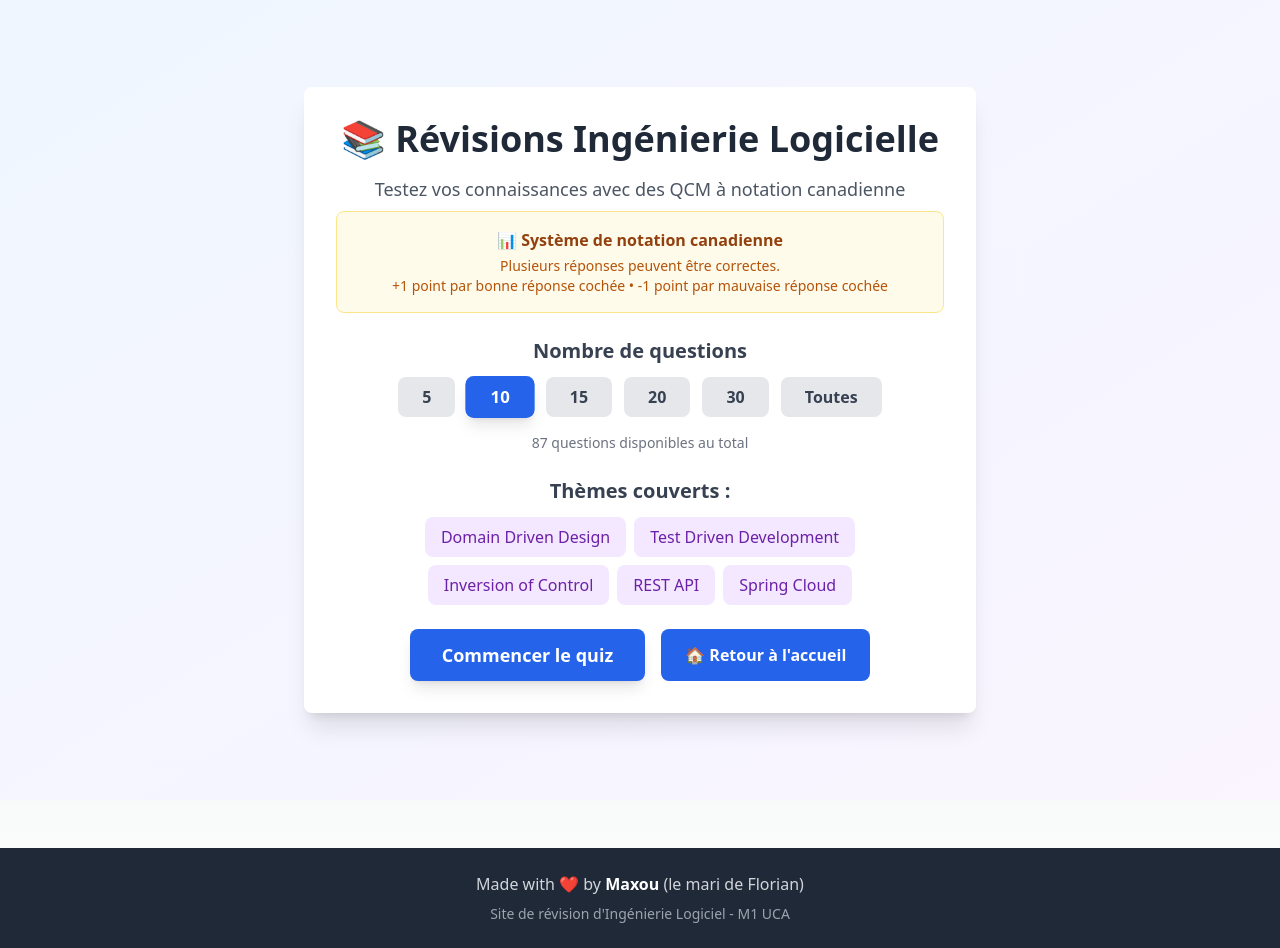
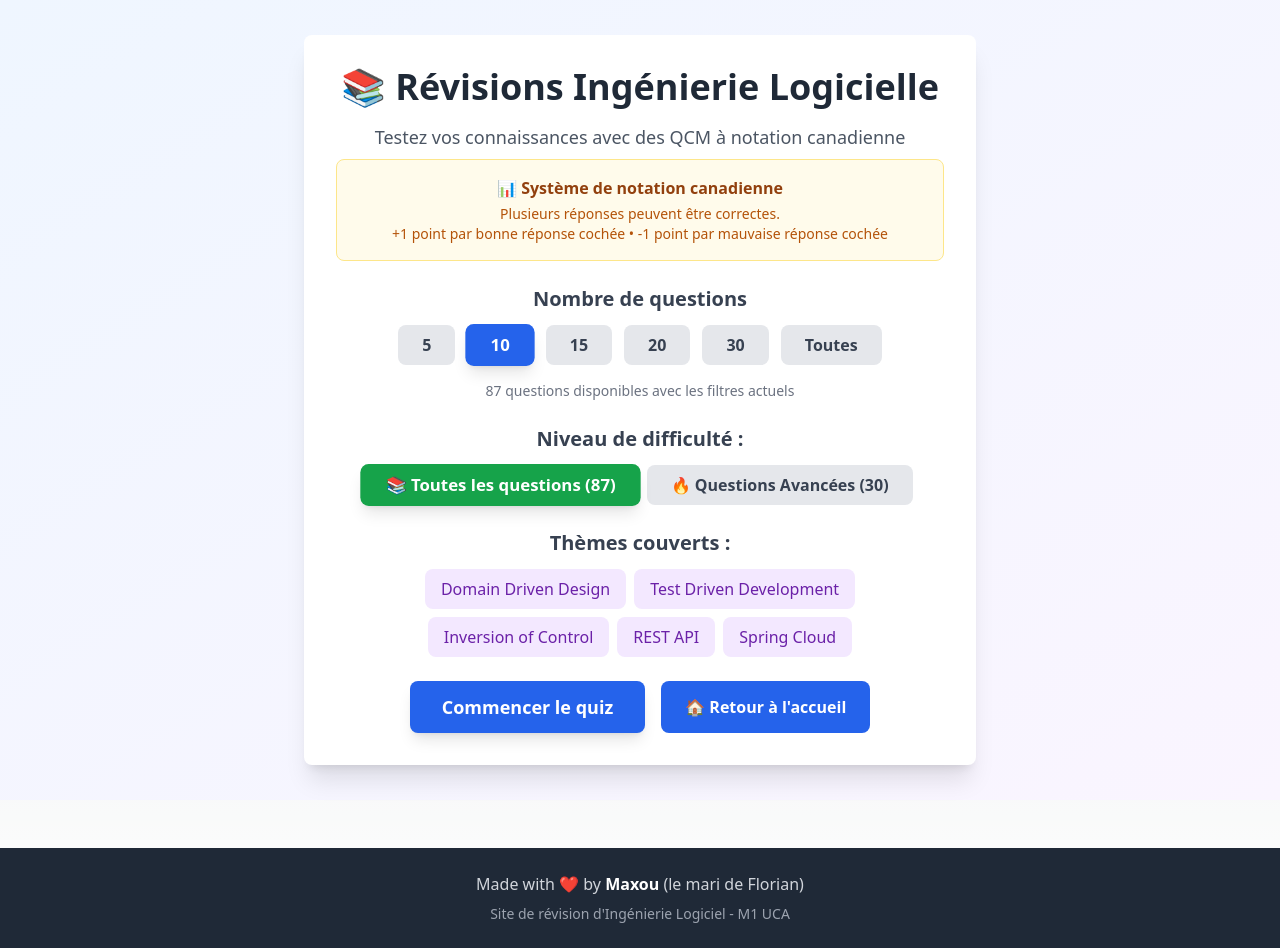
Before and after one commit to M-x-N/Site_Revisions_IngeLog, a Next.js app: page /quiz in a window 1280 px wide. Built offline with nearby package versions, Linux system fonts and the light colour scheme.

Commit message:
✨ feat(ui): add filter for advanced questions in quiz page
- Add toggle to filter only new questions (id >= 100)
- Display count of filtered questions
- Show warning for advanced questions

```diff
--- a/app/quiz/page.tsx
+++ b/app/quiz/page.tsx
@@ -4,12 +4,12 @@ import HomeButton from '@/components/HomeButton';
 import QuestionCard from '@/components/QuestionCard';
 import ResultsDisplay from '@/components/ResultsDisplay';
 import ScoreDisplay from '@/components/ScoreDisplay';
+import ScrollToBottom from '@/components/ScrollToBottom';
 import ThemeStats from '@/components/ThemeStats';
 import { questions } from '@/data/questions';
 import { Question } from '@/types/question';
 import { UserAnswer, calculateCanadianScore, getMaxScore, getMinScore } from '@/types/userAnswer';
 import { useState } from 'react';
-import ScrollToBottom from '@/components/ScrollToBottom';
 
 /**
  * Utility: returns a shuffled copy of array
@@ -57,6 +57,7 @@ export default function QuizPage() {
   const [isStarted, setIsStarted] = useState(false);
   const [isFinished, setIsFinished] = useState(false);
   const [selectedSubjects, setSelectedSubjects] = useState<string[]>([]);
+  const [onlyNewQuestions, setOnlyNewQuestions] = useState(false);
 
   const handleAnswer = (selectedIndices: number[]) => {
     const currentQuestion = shuffledQuestions[currentQuestionIndex];
@@ -85,18 +86,22 @@ export default function QuizPage() {
     );
   };
 
-  const filteredQuestions = selectedSubjects.length
-    ? questions.filter((q) => selectedSubjects.includes(q.theme))
-    : questions;
+  const filteredQuestions = (() => {
+    let filtered = questions;
+    // Filter by new questions if enabled
+    if (onlyNewQuestions) {
+      filtered = filtered.filter((q) => q.id >= 100);
+    }
+    // Filter by selected themes
+    if (selectedSubjects.length) {
+      filtered = filtered.filter((q) => selectedSubjects.includes(q.theme));
+    }
+    return filtered;
+  })();
 
   const handleStart = () => {
-    // Filter questions based on selected subjects
-    const filtered = selectedSubjects.length
-      ? questions.filter((q) => selectedSubjects.includes(q.theme))
-      : questions;
-
     // Shuffle the filtered questions and select the requested count
-    const shuffled = shuffleArray([...filtered]);
+    const shuffled = shuffleArray([...filteredQuestions]);
     const selected = shuffled.slice(0, selectedQuestionCount);
 
     // Shuffle choices and remap correct answers for each question
@@ -148,23 +153,55 @@ export default function QuizPage() {
               Nombre de questions
             </h2>
             <div className="flex flex-wrap justify-center gap-3 mb-4">
-              {[5, 10, 15, 20, 30, questions.length].map(count => (
+              {[5, 10, 15, 20, 30, filteredQuestions.length].map(count => (
                 <button
                   key={count}
-                  onClick={() => setSelectedQuestionCount(count)}
+                  onClick={() => setSelectedQuestionCount(Math.min(count, filteredQuestions.length))}
                   className={`px-6 py-2 rounded-lg font-semibold transition-all duration-200 ${
                     selectedQuestionCount === count
                       ? 'bg-blue-600 text-white shadow-lg scale-105'
                       : 'bg-gray-200 text-gray-700 hover:bg-gray-300'
                   }`}
                 >
-                  {count === questions.length ? 'Toutes' : count}
+                  {count === filteredQuestions.length ? 'Toutes' : count}
                 </button>
               ))}
             </div>
             <p className="text-sm text-gray-500">
-              {questions.length} questions disponibles au total
+              {filteredQuestions.length} questions disponibles avec les filtres actuels
             </p>
+          </div>
+
+          {/* Filtre nouvelles questions */}
+          <div className="mb-6">
+            <h2 className="text-xl font-semibold text-gray-700 mb-3">Niveau de difficulté :</h2>
+            <div className="flex flex-wrap justify-center gap-3">
+              <button
+                onClick={() => setOnlyNewQuestions(false)}
+                className={`px-6 py-2 rounded-lg font-semibold transition-all duration-200 ${
+                  !onlyNewQuestions
+                    ? 'bg-green-600 text-white shadow-lg scale-105'
+                    : 'bg-gray-200 text-gray-700 hover:bg-gray-300'
+                }`}
+              >
+                📚 Toutes les questions ({questions.length})
+              </button>
+              <button
+                onClick={() => setOnlyNewQuestions(true)}
+                className={`px-6 py-2 rounded-lg font-semibold transition-all duration-200 ${
+                  onlyNewQuestions
+                    ? 'bg-orange-600 text-white shadow-lg scale-105'
+                    : 'bg-gray-200 text-gray-700 hover:bg-gray-300'
+                }`}
+              >
+                🔥 Questions Avancées ({questions.filter(q => q.id >= 100).length})
+              </button>
+            </div>
+            {onlyNewQuestions && (
+              <p className="text-sm text-orange-600 mt-2">
+                Questions plus difficiles basées sur les TPs (pièges inclus !)
+              </p>
+            )}
           </div>
 
           <div className="mb-6">
```
